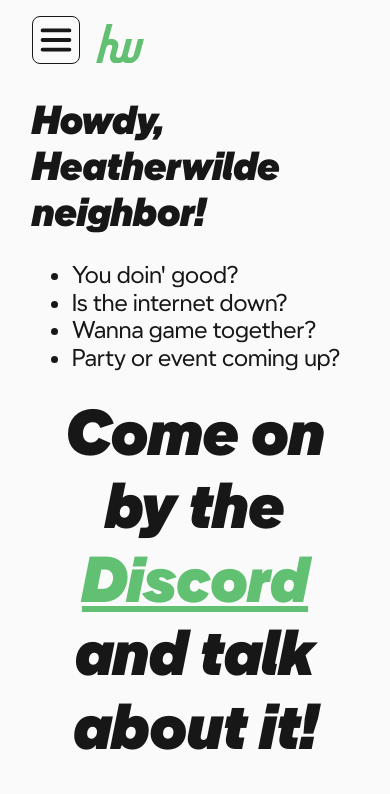
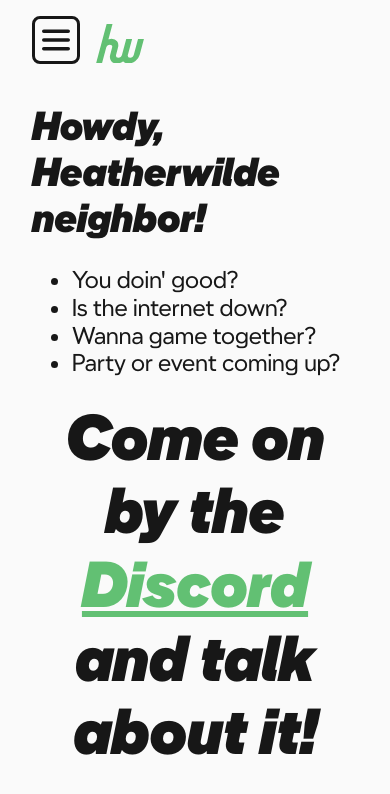
Before and after one commit to t-mart/heatherwilde.buzz, a SvelteKit app: page / in a window 390 px wide. Shown: the top 794 px of the page. Built offline with nearby package versions, Linux system fonts and the light colour scheme.

Commit message:
widen hamburger border a tad

```diff
--- a/src/routes/+layout.svelte
+++ b/src/routes/+layout.svelte
@@ -112,6 +112,10 @@
 		}
 	}
 
+    nav {
+        margin-bottom: 2rem;
+    }
+
 	svg {
 		width: 3rem;
 		min-width: 3rem;
@@ -127,7 +131,7 @@
 
 	.hamburger svg {
 		stroke: var(--text-color);
-		border: 1px solid var(--text-color);
+		border: 3px solid var(--text-color);
 		border-radius: 0.5rem;
 	}
 
```
